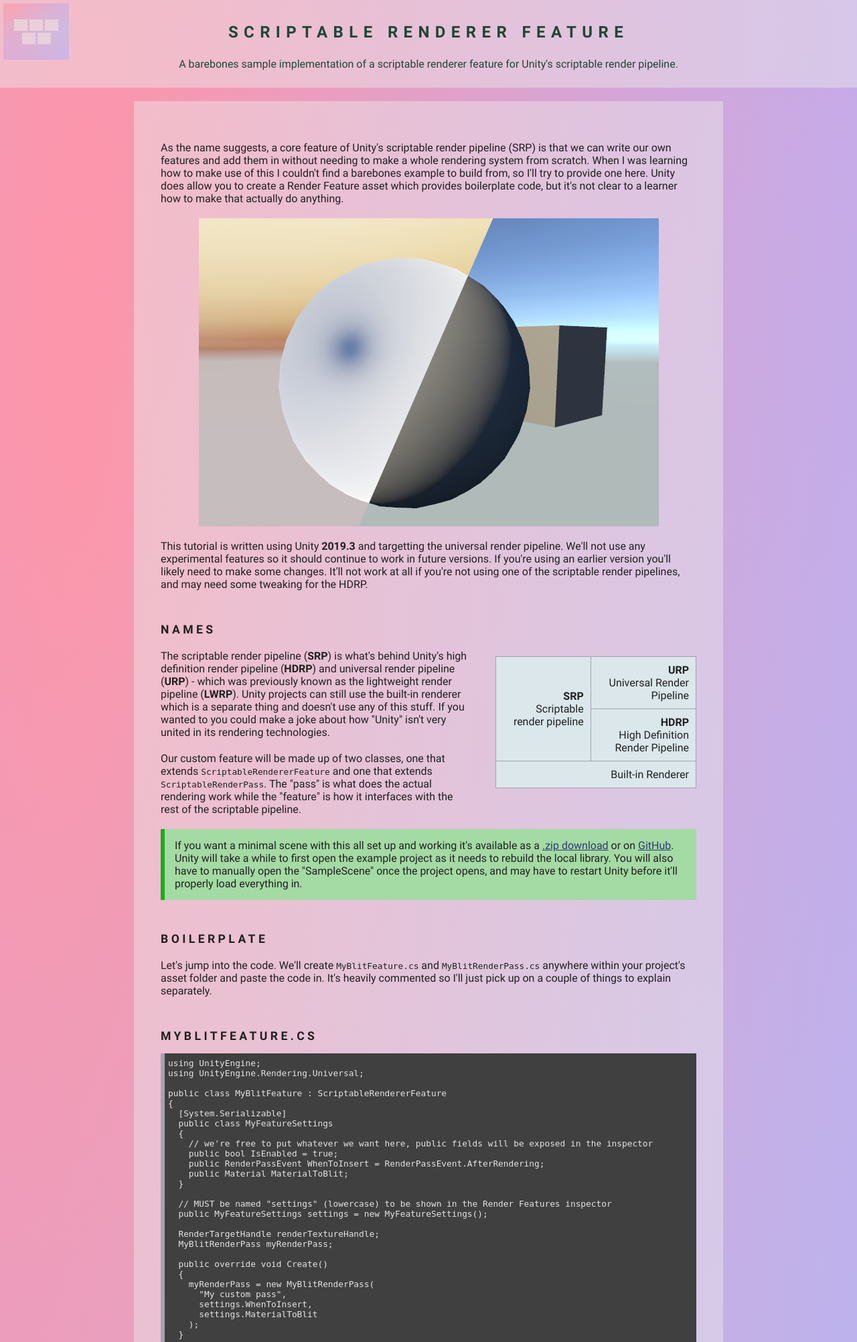
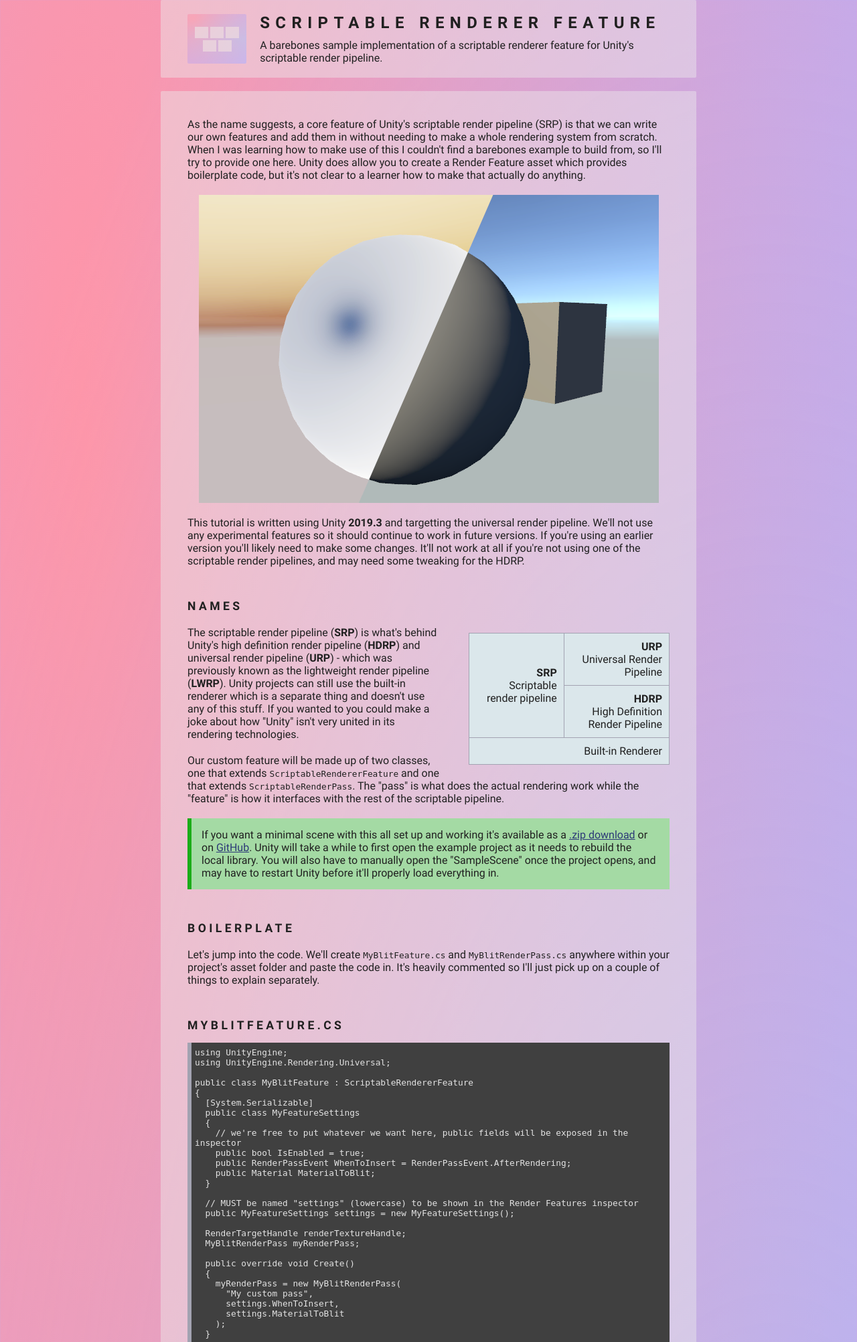
Before and after one commit to Anatta336/samdriver-xyz, a PHP site: page /article/scriptable-render in a window 1280 px wide. Shown: the top 2004 px of the page at 67% size. Run offline with PHP 8.4, Linux system fonts and the light colour scheme.

Commit message:
update article navigation

```diff
--- a/app/articles/Renderer.php
+++ b/app/articles/Renderer.php
@@ -18,15 +18,18 @@ class Renderer
         // <head>
         $html .= Head::render($article->getName(), $article->getDescription());
 
-        $html .= '<body>';
+        $html .= '<body class="article">';
+
+        // <header>
+        $html .= '<header>';
 
         // <nav>
         $html .= Nav::render();
 
-        // <header>
-        $html .= '<header>';
+        $html .= '<div>';
         $html .= '<h1>'.htmlentities($article->getName()).'</h1>';
         $html .= '<p>'.htmlentities($article->getDescription()).'</p>';
+        $html .= '</div>';
         $html .= '</header>';
 
         // <article>
--- a/app/home/Renderer.php
+++ b/app/home/Renderer.php
@@ -18,7 +18,7 @@ class Renderer
         // <head>
         $html .= Head::render('Sam Driver', 'Articles and tutorials on game and web development');
 
-        $html .= '<body>';
+        $html .= '<body class="home">';
 
         $html .= '<header>';
         $html .= '<h1>Articles and Tutorials</h1>';
--- a/app/includes/Nav.php
+++ b/app/includes/Nav.php
@@ -7,7 +7,7 @@ class Nav
     public static function render(): string
     {
         return <<<'EOD'
-        <nav class="article">
+        <nav>
             <a class="home" href="/">
                 <div class="square"></div>
                 <div class="square"></div>
--- a/public/css/style.css
+++ b/public/css/style.css
@@ -1,3 +1,7 @@
+* {
+    box-sizing: border-box;
+}
+
 body {
     display: flex;
     font-family: 'Roboto', sans-serif;
@@ -13,6 +17,7 @@ body {
     flex-direction: column;
     justify-content: flex-start;
     align-items: stretch;
+    gap: 20px;
 }
 
 /* for images or canvas elements that need "pixel" style rendering when scaled */
@@ -43,24 +48,24 @@ nav {
     justify-content: center;
 }
 
-nav.article {
-    position: absolute;
-    left: 5px;
-    top: 5px;
+.article nav {
     display: flex;
     flex-direction: column;
     align-items: center;
     justify-content: center;
     align-content: center;
+    flex: 1 0 auto;
 }
 
-nav.article a {
-    color: #1f4637;
+.article nav a {
     padding: 10px;
 }
 
-nav.article a:hover,
-nav.article a:active {background: radial-gradient(farthest-corner at 90% 50%, #9bd5ff75 0%, transparent 90%), radial-gradient(farthest-corner at 10% 10%, #ff95a8 0%, #b5adff 100%);opacity: 100%;}
+.article nav a:hover,
+.article nav a:active {
+    background: radial-gradient(farthest-corner at 90% 50%, #bbe2ffcf 0%, transparent 90%),
+        radial-gradient(farthest-corner at 10% 10%, #ff4868 0%, #897cff 100%);
+}
 
 nav a.home {
     display: flex;
@@ -70,12 +75,11 @@ nav a.home {
     justify-content: center;
     align-content: center;
     padding: 10px;
-    height: 64px;
-    width: 78px;
+    height: 74px;
+    width: 88px;
     gap: 3px;
     opacity: 60%;
     border-radius: 2px;
-    transition: background 0.3s, opacity 0.1s;
     background: radial-gradient(farthest-corner at 90% 50%, #9bd5ff75 0%, transparent 90%), radial-gradient(farthest-corner at 10% 10%, #ff95a8 0%, #b5adff 100%);
 }
 
@@ -223,42 +220,66 @@ nav .article-link-block {
     justify-content: flex-end;
 }
 
+.home>header {
+    border-radius: 0;
+    max-width: none;
+    display: flex;
+    align-items: center;
+}
+
 header {
-    display: block;
-    margin-bottom: 20px;
+    display: flex;
     background-color: #ebebeb70;
-    color: #1f4637;
     font-family: 'Roboto', sans-serif;
-    padding: 10px 20px;
+    padding: 20px 40px;
+    flex-direction: row;
+    flex-wrap: wrap;
+    gap: 20px;
+    justify-content: flex-start;
+    max-width: 800px;
+    margin: 0 auto;
+    width: 100%;
+    box-sizing: border-box;
+    align-items: stretch;
+    border-radius: 2px;
+}
+
+header>div {
+    flex: 1000 1 400px;
+    display: flex;
+    flex-direction: column;
+    gap: 10px;
+    align-items: flex-start;
+    justify-content: center;
+    flex-wrap: nowrap;
 }
 
 header h1 {
     display: block;
     font-size: 1.5rem;
-    font-weight: normal;
-    text-align: center;
+    text-align: left;
     letter-spacing: 0.35em;
     text-transform: uppercase;
-    margin: 1em 0;
     font-weight: bold;
+    margin: 0;
     padding: 0;
 }
 
 header p {
     display: block;
-    margin: 1em 0;
+    margin: 0;
     padding: 0;
-    text-align: center;
     font-size: 1rem;
 }
 
 article {
     display: block;
     margin: 0 auto;
-    padding: 40px 40px;
+    padding: 20px 40px;
     max-width: 800px;
     background-color: #ebebeb70;
     border-radius: 2px;
+    box-sizing: border-box;
 }
 
 section {
```
Also changed, not shown: other parts of public/css/style.css (+9 -16 lines), public/footer/email.svg.
